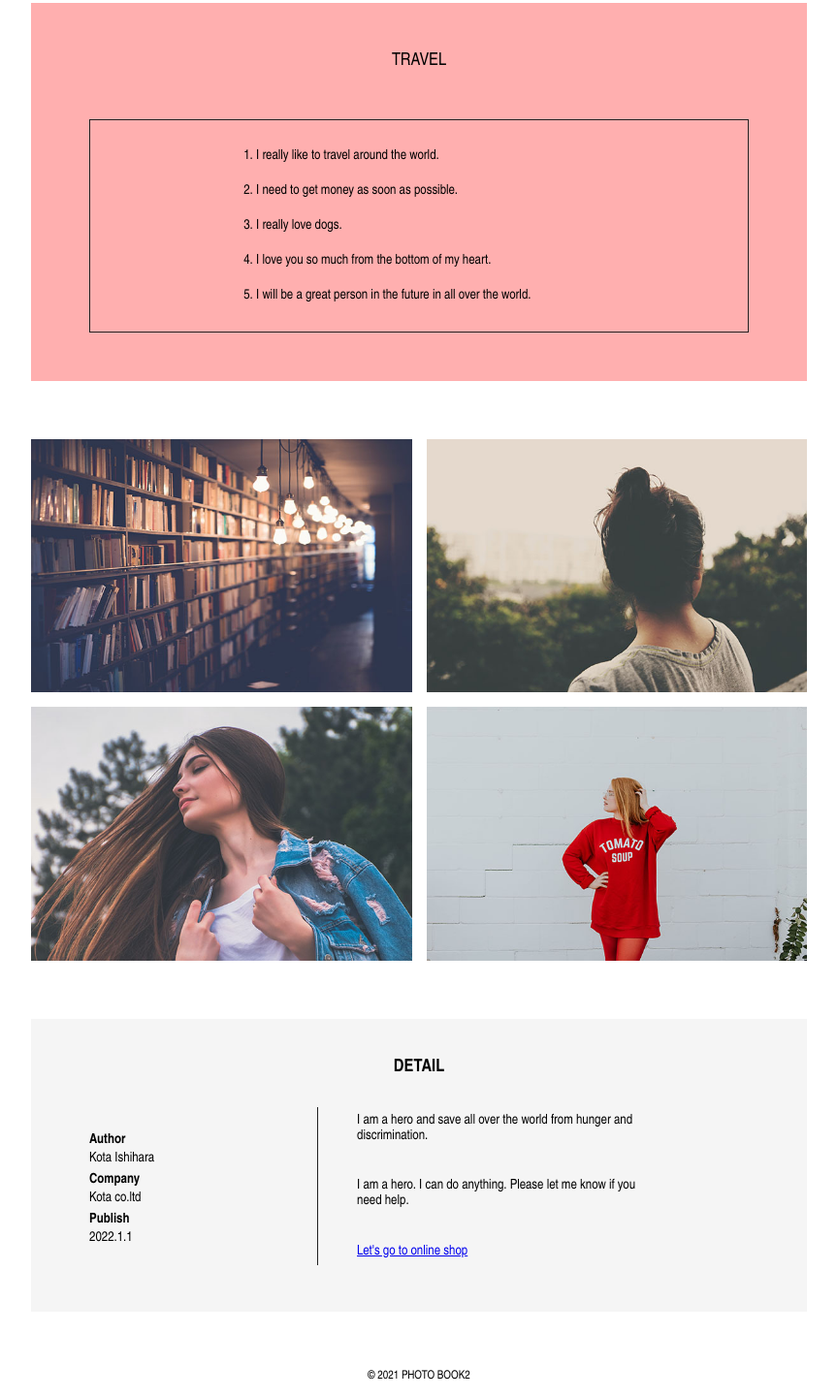
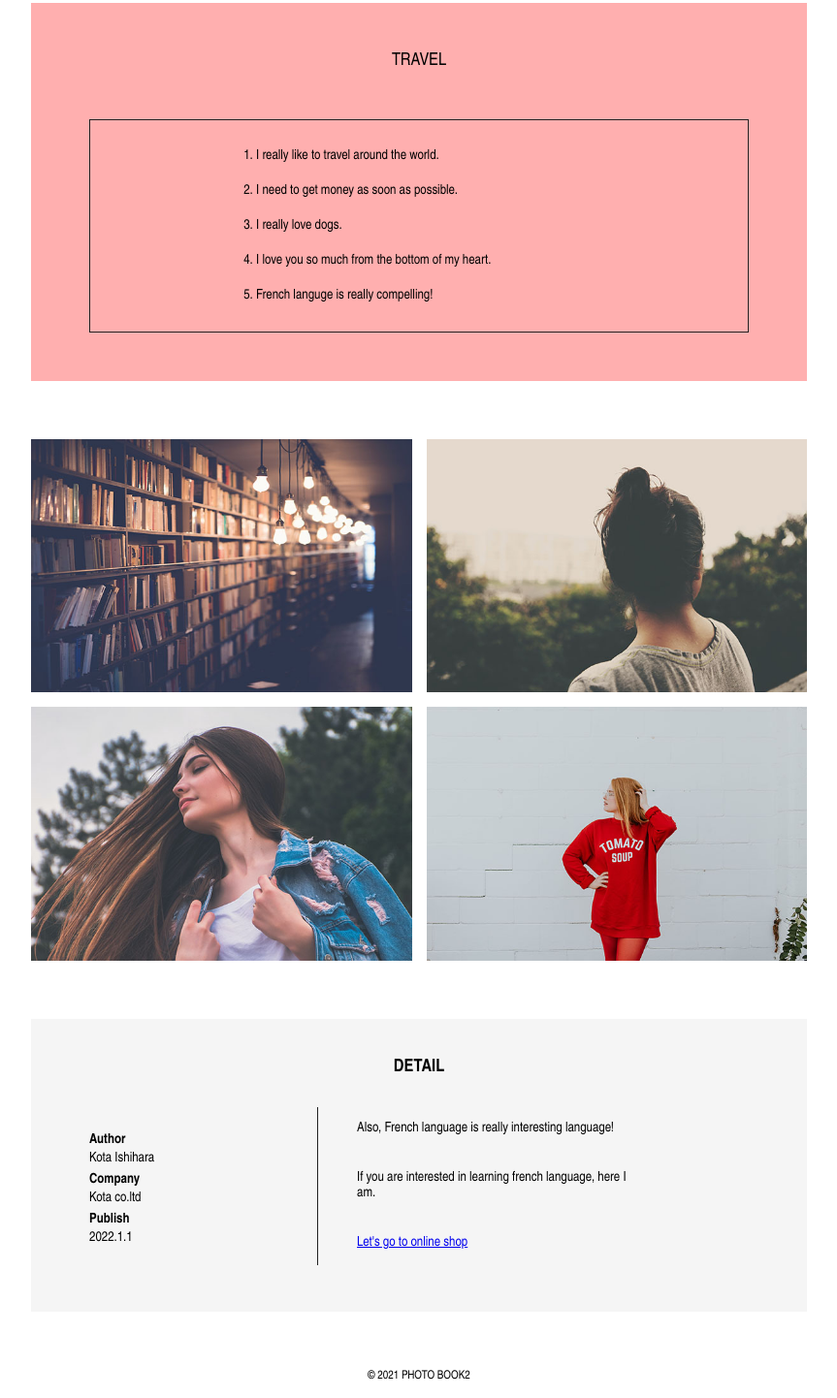
Before and after one commit to KotaIshihara0329/Copy_3, a website built with Parcel: page index.html in a window 1280 px wide. Shown: the part 572-2014 px from the top of the page at 97% size, without its empty margins (208-1071 px from the left). Built offline with nearby package versions, Linux system fonts and the light colour scheme.

Commit message:
Change the letter.

```diff
--- a/index.html
+++ b/index.html
@@ -43,7 +43,7 @@
                   I love you so much from the bottom of my heart.
                 </li>
                 <li class="section1__li2">
-                  I will be a great person in the future in all over the world.
+                  French languge is really compelling!
                 </li>
               </ol>
             </div>
@@ -72,13 +72,9 @@
                 <p class="section3__pp">2022.1.1</p>
               </div>
               <div class="section3__a">
+                <p>Also, French language is really interesting language!</p>
                 <p>
-                  I am a hero and save all over the world from hunger and
-                  discrimination.
-                </p>
-                <p>
-                  I am a hero. I can do anything. Please let me know if you need
-                  help.
+                  If you are interested in learning french language, here I am.
                 </p>
                 <a href="#">Let's go to online shop</a>
               </div>
```
Also changed, not shown: 1 other file.
